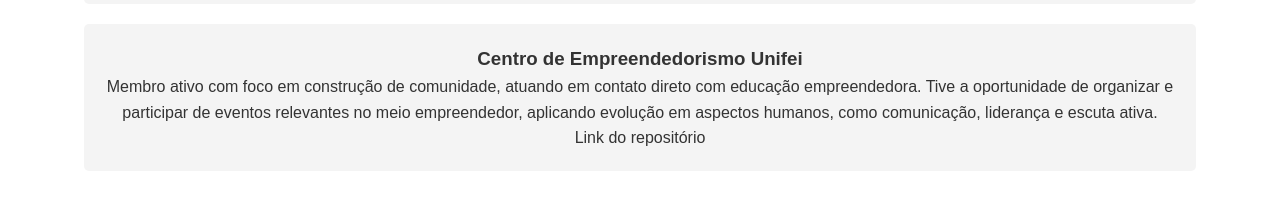
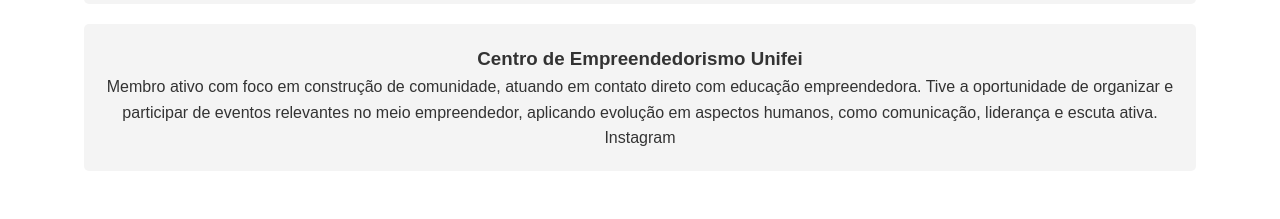
Before and after one commit to Erick-Bonifacio/Portif-lio, a plain HTML site: page index.html in a window 1280 px wide. Shown: the part 1120-1339 px from the top of the page. Drawn offline with Linux system fonts and the light colour scheme.

Commit message:
refactor: link to instagram

```diff
--- a/index.html
+++ b/index.html
@@ -58,7 +58,7 @@
             <div class="project-card">
                 <h3>Centro de Empreendedorismo Unifei</h3>
                 <p>Membro ativo com foco em construção de comunidade, atuando em contato direto com educação empreendedora. Tive a oportunidade de organizar e participar de eventos relevantes no meio empreendedor, aplicando evolução em aspectos humanos, como comunicação, liderança e escuta ativa.</p>
-                <a href="" role="button">Link do repositório</a>
+                <a href="https://www.instagram.com/ceuunifei/" role="button" target="_blank">Instagram</a>
             </div>
         </div>
     </section>
```
